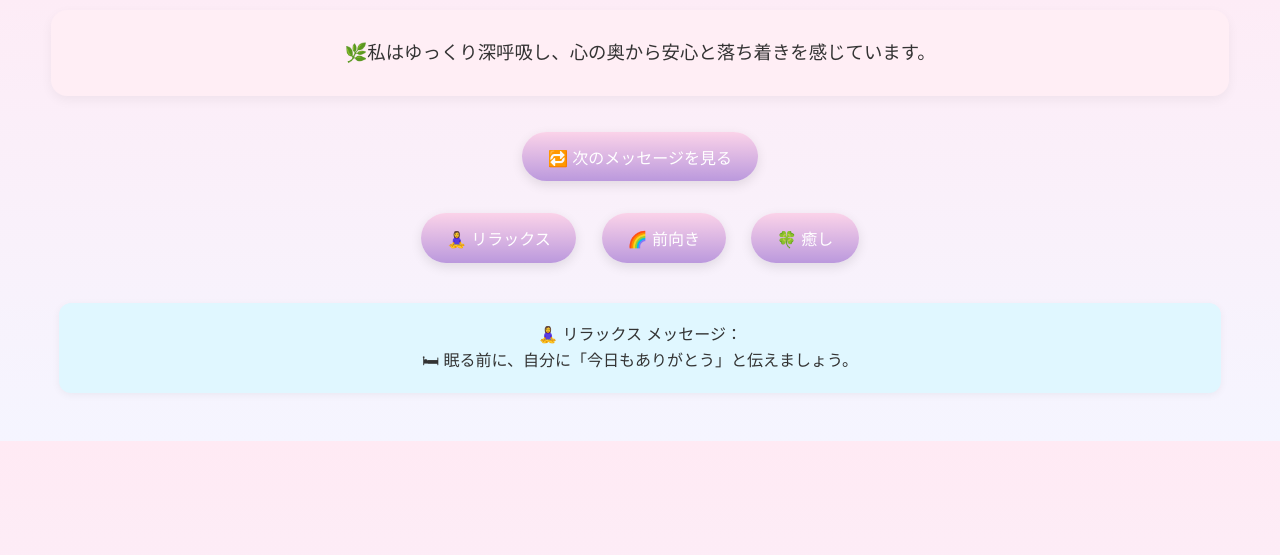
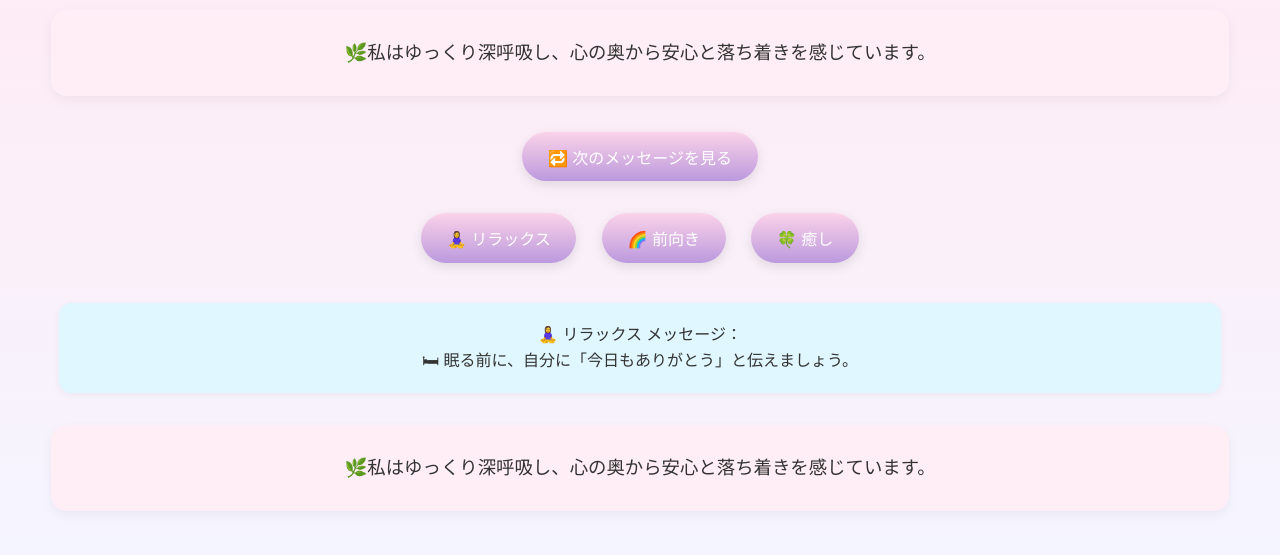
Before and after one commit to mapcocoro/daily-message-site, a plain HTML site: page index.html in a window 1280 px wide. Shown: the part 101-656 px from the top of the page. Drawn offline with Linux system fonts and the light colour scheme.

Commit message:
Update index.html

```diff
--- a/index.html
+++ b/index.html
@@ -135,6 +135,10 @@ h1 {
   🛏 眠る前に、自分に「今日もありがとう」と伝えましょう。
 </div>
 
+  <div id="message-box" class="message-card">
+  🌿私はゆっくり深呼吸し、心の奥から安心と落ち着きを感じています。
+</div>
+
 <!-- 下部：テーマ別メッセージ（ここに表示！） -->
 <div id="theme-message" class="theme-card"></div>
 
```
